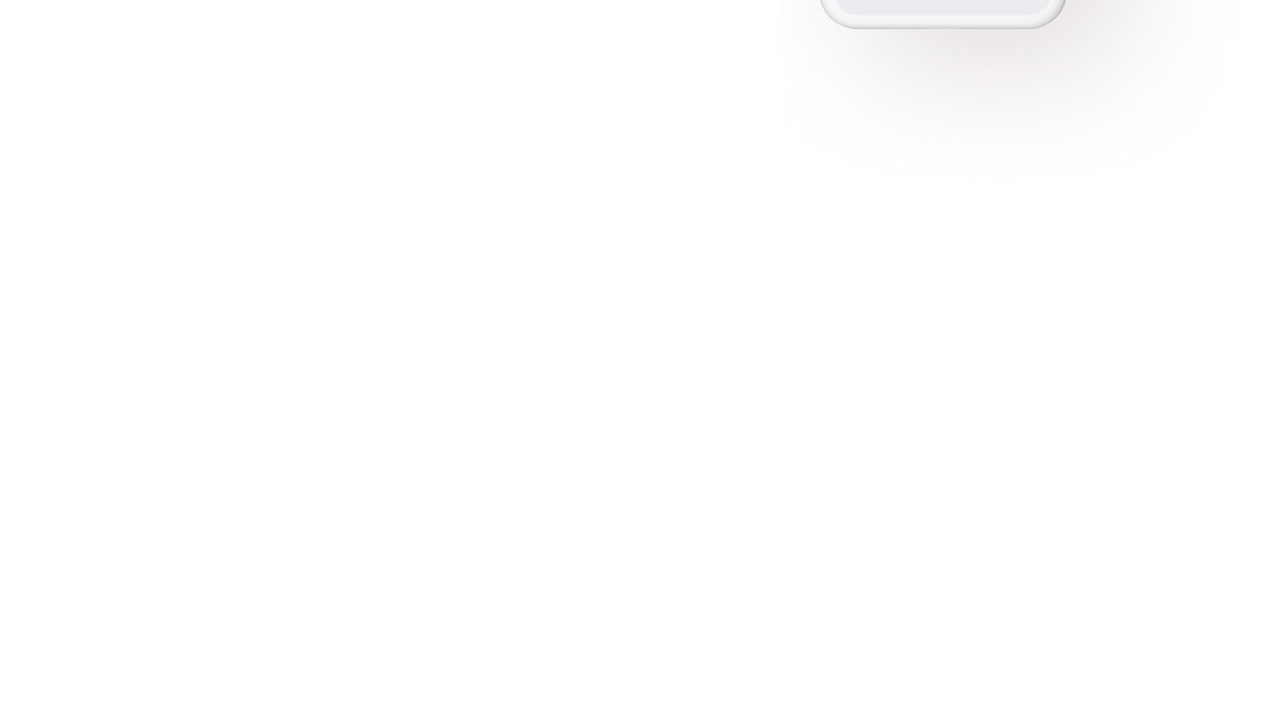
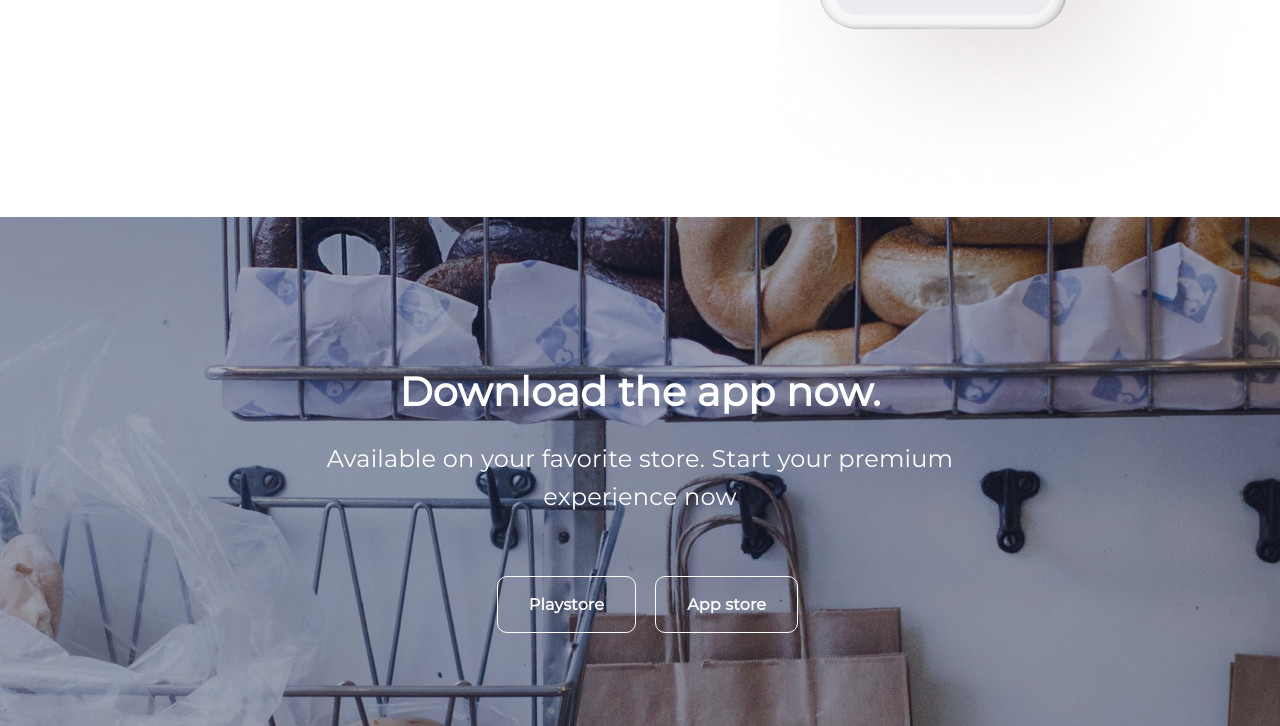
Before and after one commit to TatyanaDev/Bella_Onojie, a plain HTML site: page index.html in a window 1280 px wide. Shown: the part 2794-3520 px from the top of the page. Before the commit the page ends 3011 px from the top, so only its background shows below. Drawn offline with Linux system fonts and the light colour scheme.

Commit message:
And work section download

```diff
--- a/assets/css/download.css
+++ b/assets/css/download.css
@@ -1,2 +1,68 @@
 .download-content {
+  box-sizing: border-box;
+  text-align: center;
+  padding: 146px 300px 131px;
+  height: 509px;
+  background-color: #252b42;
+  background-image: url("../img/download.png");
+  background-repeat: no-repeat;
+  background-size: cover;
+  background-position: center;
 }
+.header-download {
+  color: #ffffff;
+  font-family: "montserrat";
+  font-weight: bold;
+  font-size: 40px;
+  line-height: 57px;
+  letter-spacing: 0.2px;
+  padding-bottom: 20px;
+  min-height: 57px;
+  display: -webkit-box;
+  -webkit-line-clamp: 2;
+  -webkit-box-orient: vertical;
+  overflow: hidden;
+}
+.content-section-download {
+  color: #ffffff;
+  font-family: "montserrat";
+  font-weight: 500;
+  font-size: 24px;
+  line-height: 38px;
+  letter-spacing: 0.2px;
+  padding-bottom: 60px;
+  min-height: 38px;
+  display: -webkit-box;
+  -webkit-line-clamp: 2;
+  -webkit-box-orient: vertical;
+}
+.content-mobile-version {
+  display: none;
+}
+.decoration-btn {
+  display: inline-block;
+  border: 0;
+  padding: 0;
+  background-color: inherit;
+  margin-top: 15px;
+}
+.btn-download {
+  font-family: "montserrat";
+  font-weight: bold;
+  font-size: 16px;
+  line-height: 28px;
+  letter-spacing: 0.2px;
+  text-decoration: none;
+  color: #ffffff;
+  padding: 18px 31px;
+  border-radius: 10px;
+  border: 1px solid #ffffff;
+  margin-left: 15px;
+}
+.btn-download:hover {
+  transition-duration: 0.4s;
+  background-color: #f84a0c;
+}
+.display {
+  display: none;
+}
--- a/index.html
+++ b/index.html
@@ -91,6 +91,26 @@
         />
       </div>
     </section>
-    <section class="download-content"></section>
+    <section class="download-content">
+      <h5 class="header-download">Download the app now.</h5>
+      <p class="content-section-download">Available on your favorite store. Start your premium experience now</p>
+      <p class="content-mobile-version">Most calendars are designed for teams.</p>
+      <ul>
+        <li class="decoration-btn">
+          <a class="btn-download" href="#">Playstore</a>
+        </li>
+        <li class="decoration-btn">
+          <a class="btn-download" href="#">App store</a>
+        </li>
+      </ul>
+      <ul>
+        <li class="decoration-btn display">
+          <a class="btn-download" href="#">Buy now</a>
+        </li>
+        <li class="decoration-btn display">
+          <a class="btn-download" href="#">Try for free</a>
+        </li>
+      </ul>
+    </section>
   </body>
 </html>
```
